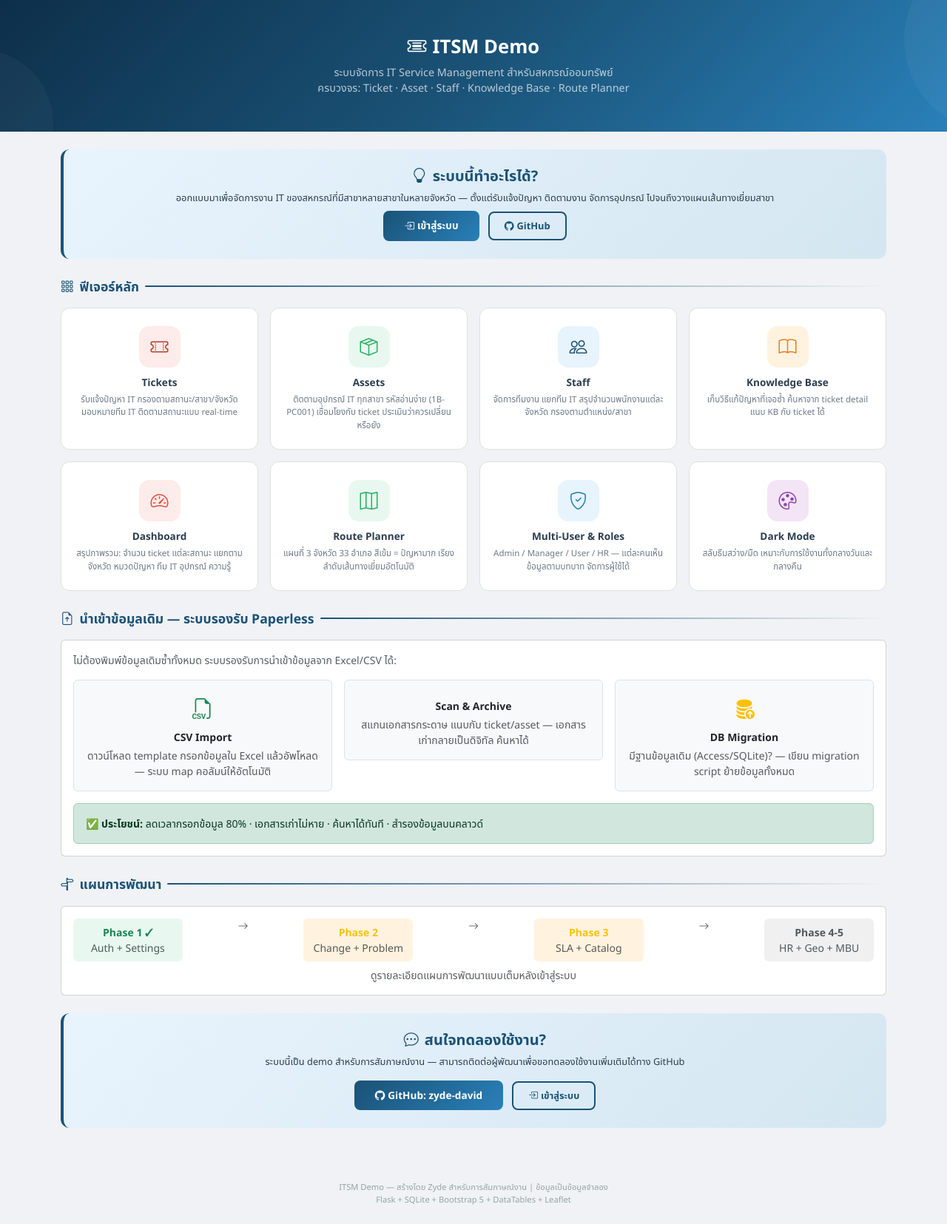
After one commit to zyde-david/itsmdemo, a Flask app: page /howto-public in a window 1280 px wide. The commit adds this page. Shown: the whole page at 74% size. Run offline with Flask 3, Linux system fonts and the light colour scheme.

Commit message:
feat: public howto page, paperless section, login link
- Add /howto-public route — feature overview, paperless, roadmap preview (no login needed)
- Add Paperless + Data Migration section to Roadmap (Phase 0)
- Add internal notice to How To (logged-in) linking to public page
- Add 'ดูตัวอย่างระบบ' link on login page
- Update roadmap stats: 12 features, 5 planned phases

```diff
--- a/app.py
+++ b/app.py
@@ -252,6 +252,10 @@ def init_db():
     for k in KB:c.execute('INSERT INTO knowledge_base (title,category,content,views) VALUES (?,?,?,?)',(k['title'],k['cat'],k['content'],k['v']))
     c.commit();c.close()
     print(f'Seeded: {len(S)} staff, {len(T)} tickets, {len(A)} assets')
+
+@app.route('/howto-public')
+def howto_public():
+    return render_template('howto-public.html')
 
 @app.route('/login',methods=['GET','POST'])
 def login():
--- /dev/null
+++ b/templates/howto-public.html
@@ -0,0 +1,178 @@
+<!DOCTYPE html>
+<html lang="th">
+<head>
+<meta charset="UTF-8"><meta name="viewport" content="width=device-width,initial-scale=1.0">
+<title>ITSM Demo — ระบบจัดการ IT สำหรับสหกรณ์</title>
+<link href="https://cdn.jsdelivr.net/npm/bootstrap@5.3.0/dist/css/bootstrap.min.css" rel="stylesheet">
+<link href="https://cdn.jsdelivr.net/npm/bootstrap-icons@1.10.0/font/bootstrap-icons.css" rel="stylesheet">
+<style>
+:root{--primary:#1a5276;--accent:#27ae60}
+body{font-family:'Segoe UI','Noto Sans Thai',sans-serif;background:#f0f2f5;color:#2c3e50}
+.hero{background:linear-gradient(135deg,#0d2f4a,#1a5276,#2980b9);color:#fff;padding:48px 32px;text-align:center;position:relative;overflow:hidden}
+.hero::before{content:'';position:absolute;top:-40%;right:-15%;width:250px;height:250px;background:rgba(255,255,255,.04);border-radius:50%}
+.hero::after{content:'';position:absolute;bottom:-50%;left:-10%;width:200px;height:200px;background:rgba(255,255,255,.03);border-radius:50%}
+.hero h1{font-weight:700;font-size:1.6rem;margin-bottom:8px;position:relative;z-index:1}
+.hero p{color:rgba(255,255,255,.7);font-size:.9rem;max-width:600px;margin:0 auto;position:relative;z-index:1}
+.feature-icon{width:56px;height:56px;border-radius:14px;display:flex;align-items:center;justify-content:center;font-size:1.5rem;margin:0 auto 12px}
+.feature-card{background:#fff;border:1px solid #e0e0e0;border-radius:12px;padding:24px 16px;text-align:center;transition:box-shadow .2s,transform .2s;height:100%}
+.feature-card:hover{box-shadow:0 4px 16px rgba(0,0,0,.08);transform:translateY(-2px)}
+.feature-card h6{font-weight:600;font-size:.85rem;margin-bottom:6px}
+.feature-card p{font-size:.72rem;color:#6c7a89;line-height:1.5;margin:0}
+.section-title{font-weight:700;font-size:1.1rem;color:var(--primary);margin-bottom:16px;display:flex;align-items:center;gap:8px}
+.section-title::after{content:'';flex:1;height:2px;background:linear-gradient(90deg,var(--primary),transparent);border-radius:1px}
+.cta-box{background:linear-gradient(135deg,#e8f4fd,#d4e6f1);border-radius:12px;padding:24px;text-align:center;border-left:4px solid var(--primary)}
+.cta-box h5{font-weight:600;color:var(--primary);margin-bottom:8px}
+.cta-box p{font-size:.8rem;color:#2c3e50;margin-bottom:12px}
+.btn-demo{background:linear-gradient(135deg,var(--primary),#2980b9);color:#fff;border:none;padding:10px 28px;border-radius:8px;font-weight:600;font-size:.85rem;text-decoration:none;display:inline-block;transition:opacity .2s}
+.btn-demo:hover{opacity:.9;color:#fff}
+.btn-outline-demo{background:transparent;color:var(--primary);border:2px solid var(--primary);padding:8px 20px;border-radius:8px;font-weight:600;font-size:.8rem;text-decoration:none;display:inline-block;transition:background .2s}
+.btn-outline-demo:hover{background:var(--primary);color:#fff}
+.footer{text-align:center;padding:24px;color:#95a5a6;font-size:.7rem}
+</style>
+</head>
+<body>
+
+<!-- Hero -->
+<div class="hero">
+  <h1><i class="bi bi-ticket-detailed me-2"></i>ITSM Demo</h1>
+  <p>ระบบจัดการ IT Service Management สำหรับสหกรณ์ออมทรัพย์<br>ครบวงจร: Ticket · Asset · Staff · Knowledge Base · Route Planner</p>
+</div>
+
+<div class="container py-4">
+
+  <!-- What is this -->
+  <div class="cta-box mb-4">
+    <h5><i class="bi bi-lightbulb me-2"></i>ระบบนี้ทำอะไรได้?</h5>
+    <p class="mb-2">ออกแบบมาเพื่อจัดการงาน IT ของสหกรณ์ที่มีสาขาหลายสาขาในหลายจังหวัด — ตั้งแต่รับแจ้งปัญหา ติดตามงาน จัดการอุปกรณ์ ไปจนถึงวางแผนเส้นทางเยี่ยมสาขา</p>
+    <a href="/login" class="btn-demo me-2"><i class="bi bi-box-arrow-in-right me-1"></i>เข้าสู่ระบบ</a>
+    <a href="https://github.com/zyde-david" target="_blank" class="btn-outline-demo"><i class="bi bi-github me-1"></i>GitHub</a>
+  </div>
+
+  <!-- Features Grid -->
+  <div class="section-title"><i class="bi bi-grid-3x3-gap"></i>ฟีเจอร์หลัก</div>
+  <div class="row g-3 mb-4">
+    <div class="col-6 col-md-4 col-lg-3">
+      <div class="feature-card">
+        <div class="feature-icon" style="background:#fdecea;color:#c0392b"><i class="bi bi-ticket-perforated"></i></div>
+        <h6>Tickets</h6>
+        <p>รับแจ้งปัญหา IT กรองตามสถานะ/สาขา/จังหวัด มอบหมายทีม IT ติดตามสถานะแบบ real-time</p>
+      </div>
+    </div>
+    <div class="col-6 col-md-4 col-lg-3">
+      <div class="feature-card">
+        <div class="feature-icon" style="background:#e8f8f0;color:#27ae60"><i class="bi bi-box-seam"></i></div>
+        <h6>Assets</h6>
+        <p>ติดตามอุปกรณ์ IT ทุกสาขา รหัสอ่านง่าย (1B-PC001) เชื่อมโยงกับ ticket ประเมินว่าควรเปลี่ยนหรือยัง</p>
+      </div>
+    </div>
+    <div class="col-6 col-md-4 col-lg-3">
+      <div class="feature-card">
+        <div class="feature-icon" style="background:#e8f4fd;color:#1a5276"><i class="bi bi-people"></i></div>
+        <h6>Staff</h6>
+        <p>จัดการทีมงาน แยกทีม IT สรุปจำนวนพนักงานแต่ละจังหวัด กรองตามตำแหน่ง/สาขา</p>
+      </div>
+    </div>
+    <div class="col-6 col-md-4 col-lg-3">
+      <div class="feature-card">
+        <div class="feature-icon" style="background:#fff3e0;color:#e67e22"><i class="bi bi-book"></i></div>
+        <h6>Knowledge Base</h6>
+        <p>เก็บวิธีแก้ปัญหาที่เจอซ้ำ ค้นหาจาก ticket detail แนบ KB กับ ticket ได้</p>
+      </div>
+    </div>
+    <div class="col-6 col-md-4 col-lg-3">
+      <div class="feature-card">
+        <div class="feature-icon" style="background:#fdecea;color:#e74c3c"><i class="bi bi-speedometer2"></i></div>
+        <h6>Dashboard</h6>
+        <p>สรุปภาพรวม: จำนวน ticket แต่ละสถานะ แยกตามจังหวัด หมวดปัญหา ทีม IT อุปกรณ์ ความรู้</p>
+      </div>
+    </div>
+    <div class="col-6 col-md-4 col-lg-3">
+      <div class="feature-card">
+        <div class="feature-icon" style="background:#e8f8f0;color:#27ae60"><i class="bi bi-map"></i></div>
+        <h6>Route Planner</h6>
+        <p>แผนที่ 3 จังหวัด 33 อำเภอ สีเข้ม = ปัญหามาก เรียงลำดับเส้นทางเยี่ยมอัตโนมัติ</p>
+      </div>
+    </div>
+    <div class="col-6 col-md-4 col-lg-3">
+      <div class="feature-card">
+        <div class="feature-icon" style="background:#e8f4fd;color:#2980b9"><i class="bi bi-shield-check"></i></div>
+        <h6>Multi-User & Roles</h6>
+        <p>Admin / Manager / User / HR — แต่ละคนเห็นข้อมูลตามบทบาท จัดการผู้ใช้ได้</p>
+      </div>
+    </div>
+    <div class="col-6 col-md-4 col-lg-3">
+      <div class="feature-card">
+        <div class="feature-icon" style="background:#f3e5f5;color:#8e44ad"><i class="bi bi-palette"></i></div>
+        <h6>Dark Mode</h6>
+        <p>สลับธีมสว่าง/มืด เหมาะกับการใช้งานทั้งกลางวันและกลางคืน</p>
+      </div>
+    </div>
+  </div>
+
+  <!-- Paperless Section -->
+  <div class="section-title"><i class="bi bi-file-earmark-arrow-up"></i>นำเข้าข้อมูลเดิม — ระบบรองรับ Paperless</div>
+  <div class="card mb-4">
+    <div class="card-body">
+      <p class="small text-muted mb-3">ไม่ต้องพิมพ์ข้อมูลเดิมซ้ำทั้งหมด ระบบรองรับการนำเข้าข้อมูลจาก Excel/CSV ได้:</p>
+      <div class="row g-3">
+        <div class="col-md-4">
+          <div class="p-3 border rounded bg-light text-center">
+            <i class="bi bi-filetype-csv fs-3 d-block mb-2 text-success"></i>
+            <strong class="d-block small mb-1">CSV Import</strong>
+            <p class="small text-muted mb-0">ดาวน์โหลด template กรอกข้อมูลใน Excel แล้วอัพโหลด — ระบบ map คอลัมน์ให้อัตโนมัติ</p>
+          </div>
+        </div>
+        <div class="col-md-4">
+          <div class="p-3 border rounded bg-light text-center">
+            <i class="bi bi-file-earmark-scan fs-3 d-block mb-2 text-primary"></i>
+            <strong class="d-block small mb-1">Scan & Archive</strong>
+            <p class="small text-muted mb-0">สแกนเอกสารกระดาษ แนบกับ ticket/asset — เอกสารเก่ากลายเป็นดิจิทัล ค้นหาได้</p>
+          </div>
+        </div>
+        <div class="col-md-4">
+          <div class="p-3 border rounded bg-light text-center">
+            <i class="bi bi-database-fill-up fs-3 d-block mb-2 text-warning"></i>
+            <strong class="d-block small mb-1">DB Migration</strong>
+            <p class="small text-muted mb-0">มีฐานข้อมูลเดิม (Access/SQLite)? — เขียน migration script ย้ายข้อมูลทั้งหมด</p>
+          </div>
+        </div>
+      </div>
+      <div class="alert alert-success mt-3 mb-0 small">
+        <strong>✅ ประโยชน์:</strong> ลดเวลากรอกข้อมูล 80% · เอกสารเก่าไม่หาย · ค้นหาได้ทันที · สำรองข้อมูลบนคลาวด์
+      </div>
+    </div>
+  </div>
+
+  <!-- Roadmap Preview -->
+  <div class="section-title"><i class="bi bi-signpost-split"></i>แผนการพัฒนา</div>
+  <div class="card mb-4">
+    <div class="card-body">
+      <div class="row g-2 text-center small">
+        <div class="col"><div class="p-2 rounded" style="background:#e8f8f0"><strong class="d-block text-success">Phase 1 ✓</strong><span class="text-muted">Auth + Settings</span></div></div>
+        <div class="col"><i class="bi bi-arrow-right text-muted align-self-center"></i></div>
+        <div class="col"><div class="p-2 rounded" style="background:#fff3e0"><strong class="d-block text-warning">Phase 2</strong><span class="text-muted">Change + Problem</span></div></div>
+        <div class="col"><i class="bi bi-arrow-right text-muted align-self-center"></i></div>
+        <div class="col"><div class="p-2 rounded" style="background:#fff3e0"><strong class="d-block text-warning">Phase 3</strong><span class="text-muted">SLA + Catalog</span></div></div>
+        <div class="col"><i class="bi bi-arrow-right text-muted align-self-center"></i></div>
+        <div class="col"><div class="p-2 rounded" style="background:#f0f0f0"><strong class="d-block text-muted">Phase 4-5</strong><span class="text-muted">HR + Geo + MBU</span></div></div>
+      </div>
+      <p class="small text-muted mt-2 mb-0 text-center">ดูรายละเอียดแผนการพัฒนาแบบเต็มหลังเข้าสู่ระบบ</p>
+    </div>
+  </div>
+
+  <!-- Contact / CTA -->
+  <div class="cta-box mb-4">
+    <h5><i class="bi bi-chat-dots me-2"></i>สนใจทดลองใช้งาน?</h5>
+    <p class="mb-3">ระบบนี้เป็น demo สำหรับการสัมภาษณ์งาน — สามารถติดต่อผู้พัฒนาเพื่อขอทดลองใช้งานเพิ่มเติมได้ทาง GitHub</p>
+    <a href="https://github.com/zyde-david" target="_blank" class="btn-demo me-2"><i class="bi bi-github me-1"></i>GitHub: zyde-david</a>
+    <a href="/login" class="btn-outline-demo"><i class="bi bi-box-arrow-in-right me-1"></i>เข้าสู่ระบบ</a>
+  </div>
+
+</div>
+
+<div class="footer">
+  ITSM Demo — สร้างโดย Zyde สำหรับการสัมภาษณ์งาน | ข้อมูลเป็นข้อมูลจำลอง<br>
+  Flask + SQLite + Bootstrap 5 + DataTables + Leaflet
+</div>
+</body>
+</html>
--- a/templates/login.html
+++ b/templates/login.html
@@ -32,6 +32,9 @@ body{background:linear-gradient(135deg,#1a5276,#2c3e50);min-height:100vh;display
         <button type="submit" class="btn btn-login fw-bold"><i class="bi bi-box-arrow-in-right me-2"></i>เข้าสู่ระบบ</button>
     </form>
     <div class="mt-3 small text-muted">Demo: admin / demo2026</div>
+    <div class="mt-2">
+      <a href="/howto-public" class="small text-decoration-none"><i class="bi bi-question-circle me-1"></i>ดูตัวอย่างระบบก่อนเข้าสู่ระบบ</a>
+    </div>
 </div>
 </body>
 </html>
```
Also changed, not shown: templates/howto.html (+42 -2 lines).
